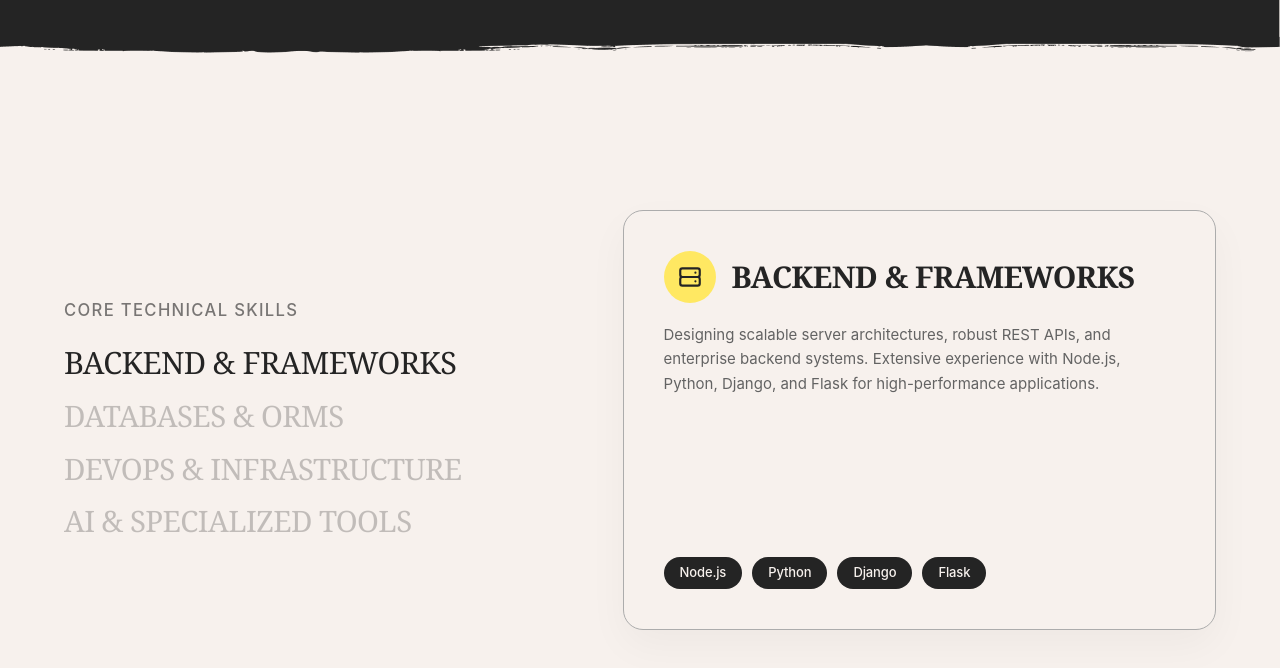
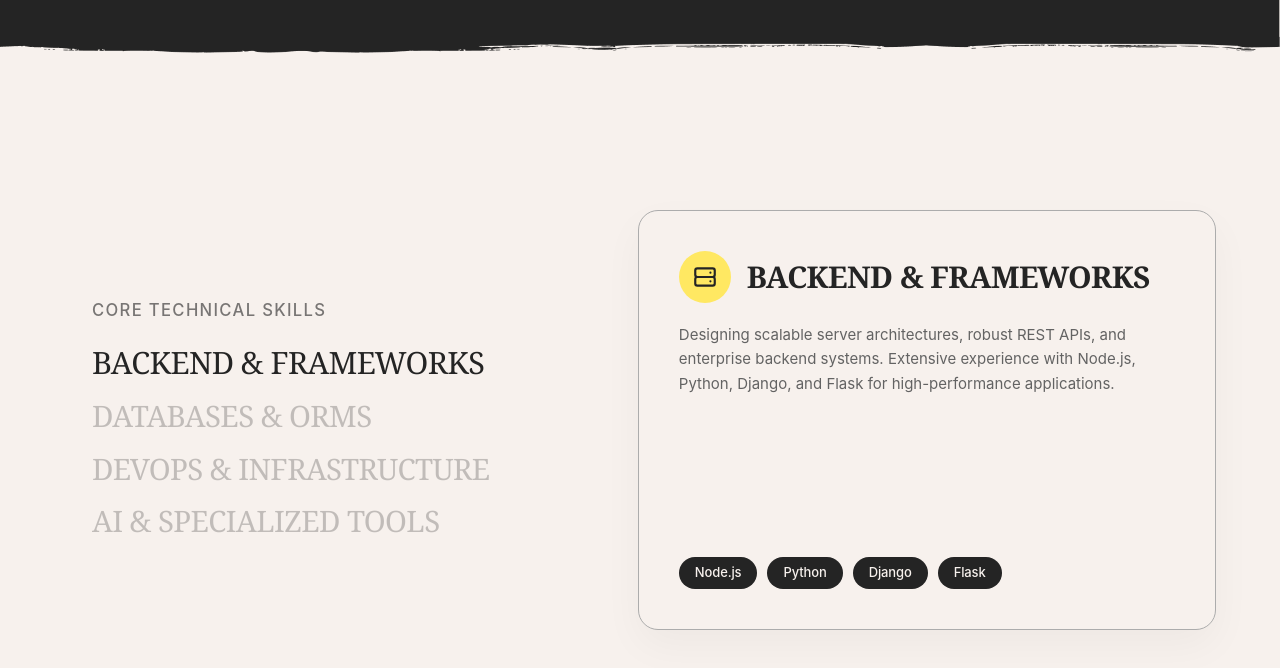
Before and after one commit to nileshgsuthar2003-cmyk/myportfolio, a React (Vite) app in the folder nilesh-portfolio-react/: page / in a window 1280 px wide. Shown: the part 2414-3082 px from the top of the page. Built offline with nearby package versions, Linux system fonts and the light colour scheme; a web font is replaced by a local one.

Commit message:
Add padding-left between grid line and skill points list

```diff
--- a/nilesh-portfolio-react/src/styles/index.css
+++ b/nilesh-portfolio-react/src/styles/index.css
@@ -588,6 +588,7 @@ img {
   display: flex;
   flex-direction: column;
   justify-content: center;
+  padding-left: 28px;
 }
 
 .skills-summary-intro {
```
